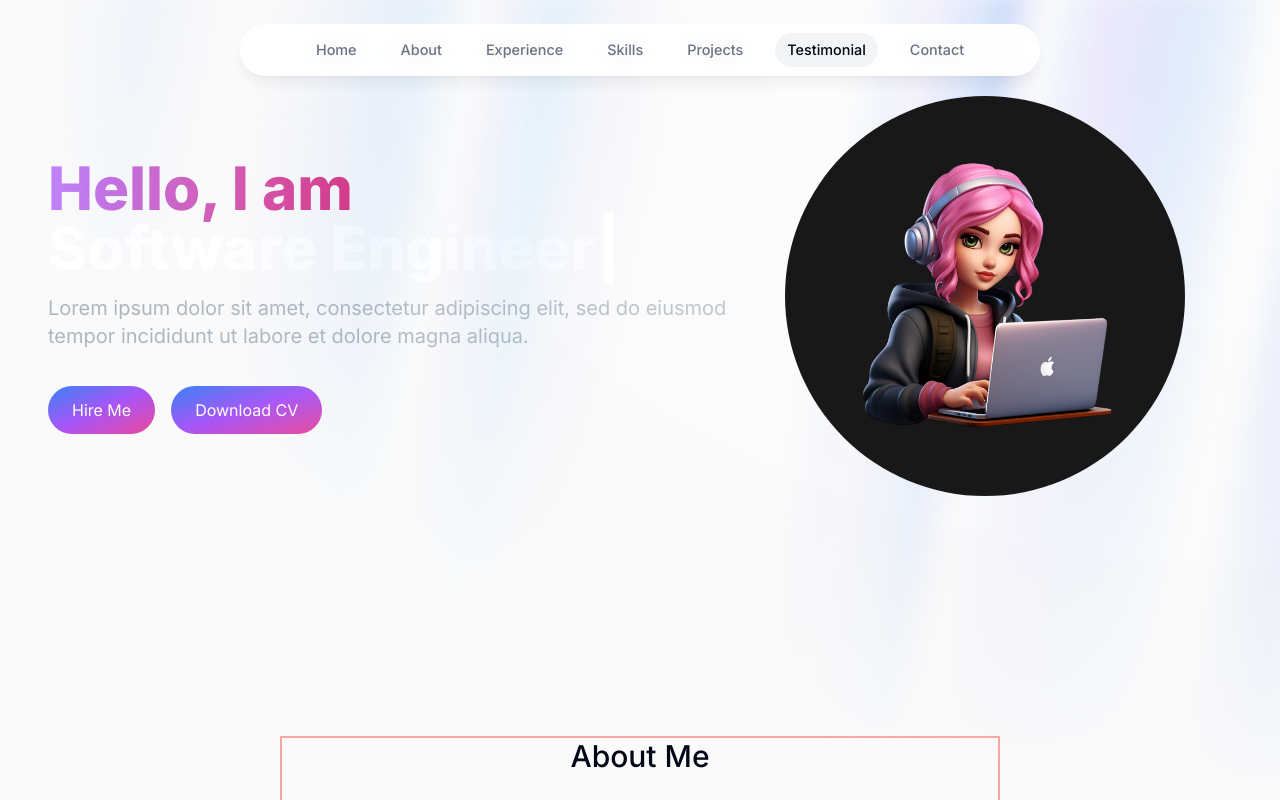
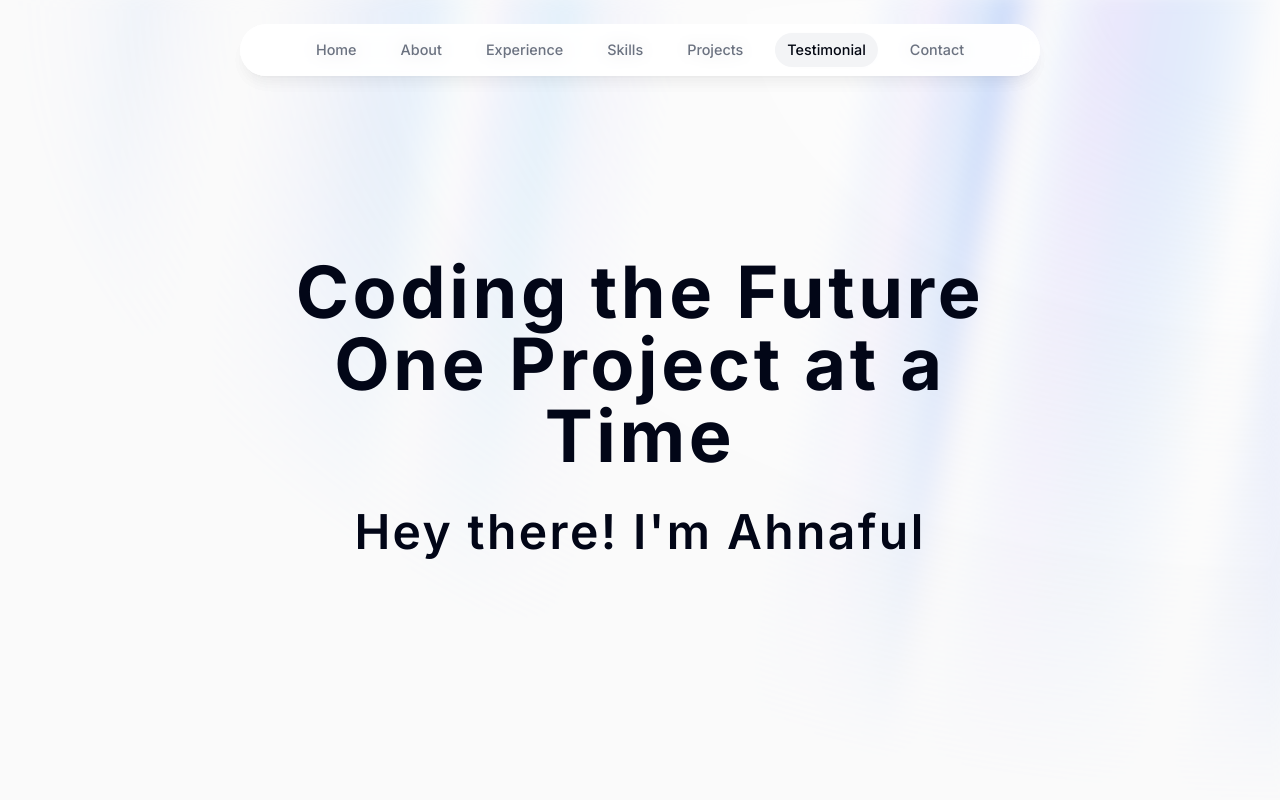
Before and after one commit to AhnafulH/Personal_Website, a Next.js app in the folder portofolio-website/: page / in a window 1280 px wide. Shown: the top 800 px of the page. Built offline with nearby package versions, Linux system fonts and the light colour scheme.

Commit message:
Added h1, h2 in herosection

```diff
--- a/portofolio-website/app/page.tsx
+++ b/portofolio-website/app/page.tsx
@@ -1,6 +1,7 @@
 import Header from "@/components/Header";
 import Header2 from "@/components/Header2";
 import HeroSection from "@/components/HeroSection";
+import Herosection2 from "@/components/Herosection2"
 import { AuroraBackground } from "@/components/ui/aurora-background";
 import About from "@/components/About";
 import Experience from "@/components/Experience";
@@ -24,7 +25,8 @@ export default function Home() {
         <div className="container mx-auto px-12 py-4">
           <Header/>
           {/* <Header2/> */}
-          <HeroSection/>
+          {/* <HeroSection/> */}
+          <Herosection2/>
           <About/>
           {/* <Experience/> */}
           <Experience2/>
--- /dev/null
+++ b/portofolio-website/components/Herosection2.jsx
@@ -0,0 +1,29 @@
+"use client"
+import { motion } from "framer-motion";
+
+import React from 'react';
+const HeroSection2 = () => {
+    return (
+      <section className="pb-20 pt-36">
+        <div className="flex justify-center relative my-20 z-10">
+          <div className="max-w-[89vw] md:max-w-2xl lg:max-w-[60vw] flex flex-col items-center justify-center">
+            <div className="my-4">
+              <h1 className="text-center text-[40px] md:text-6xl lg:text-7xl font-bold leading-snug tracking-wider">
+              {/* Transforming Concepts into Seamless User Experiences */}
+              Coding the Future One Project at a Time
+              </h1>
+            </div>
+            <motion.h2
+              className="text-center text-3xl md:text-4xl lg:text-5xl font-semibold leading-snug tracking-wider my-5"
+              initial={{ opacity: 0, y: -50 }}
+              animate={{ opacity: 1, y: 0 }}
+              transition={{ duration: 0.8 }}>
+                            Hey there! I'm Ahnaful
+            </motion.h2>
+          </div>
+        </div>
+      </section>
+    );
+  };
+
+  export default HeroSection2;
```
